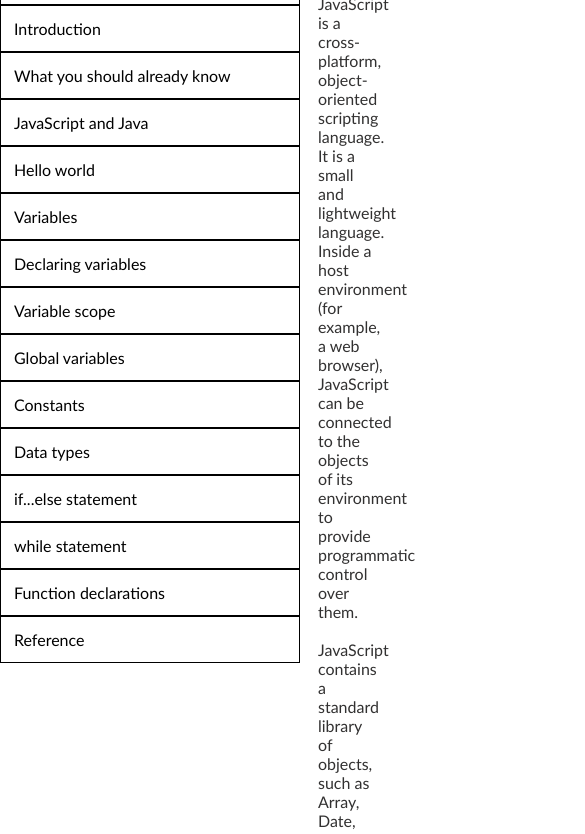
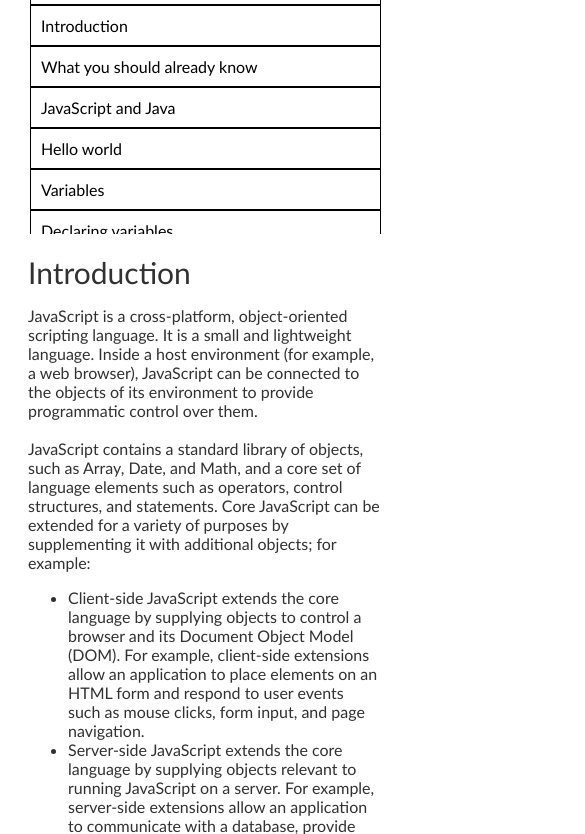
Before and after one commit to judithmarg/Documentacion-JS, a plain HTML site: page index.html in a window 390 px wide. Shown: the part 66-900 px from the top of the page, 585 px wide, since content can reach past the window. Drawn offline with Linux system fonts and the light colour scheme.

Commit message:
agregar media query para navbar

```diff
--- a/styles.css
+++ b/styles.css
@@ -1,6 +1,8 @@
+
+
 #main-doc{
     margin-left: 310px;
-    margin-right: 8px;
+    margin-right: 10px;
     font-family: Calibri, 'Trebuchet MS', sans-serif;
     color: rgb(50, 49, 49);
 }
@@ -48,3 +50,22 @@ code{
     display: block;
     color: black;
 }
+@media (max-width: 800px) {
+    #navbar {
+      width:90%;
+      position: absolute;
+      left: 30px;
+      right: 10px;
+      height:300px;
+      overflow-x: auto;
+    }
+    #main-doc{
+        position: absolute;
+        top:320px;
+        margin-left: 20px;
+    }
+    #navbar li{
+        padding: 10px;
+        border: 1px black solid;
+    }
+  }
```
